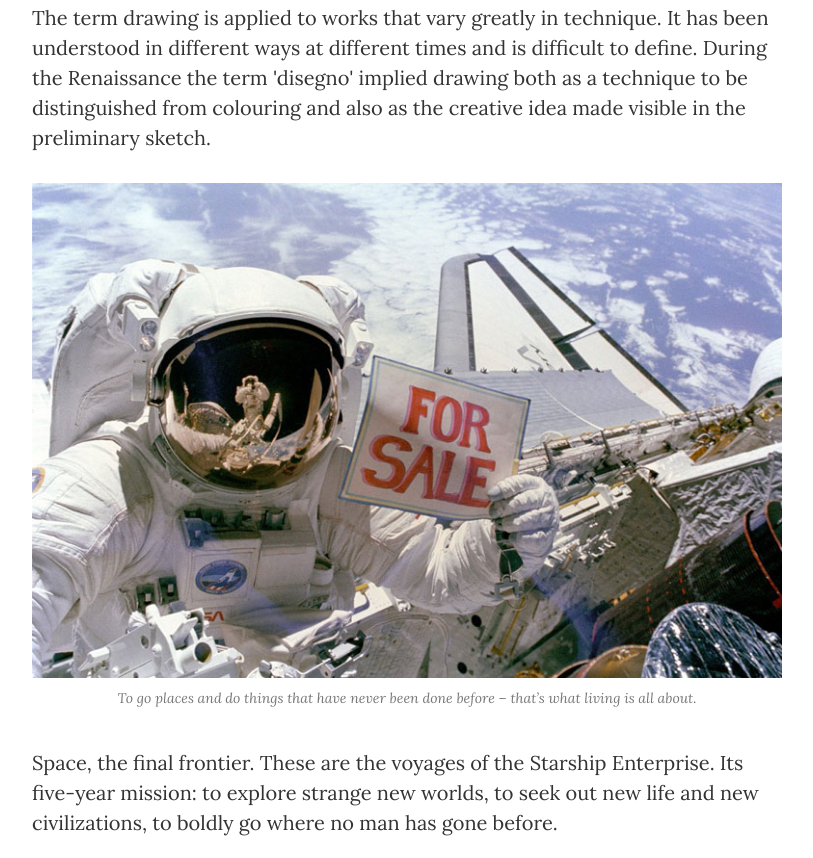
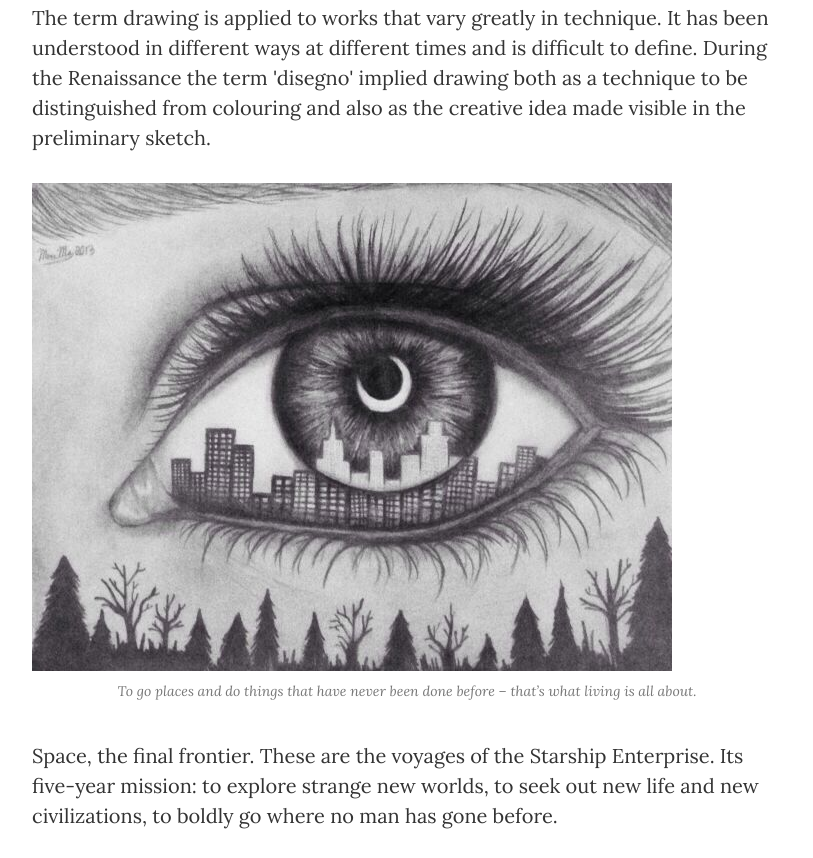
Before and after one commit to daphnetuliao/Blog.github.io, a website: page post.html in a window 1280 px wide. Shown: the part 674-1532 px from the top of the page, without its empty margins (233-1046 px from the left). Drawn offline with nearby package versions, Linux system fonts and the light colour scheme.

Commit message:
Update post.html

```diff
--- a/post.html
+++ b/post.html
@@ -89,7 +89,7 @@
             <div class="row">
                 <div class="col-lg-8 col-lg-offset-2 col-md-10 col-md-offset-1">
                     <p> The term drawing is applied to works that vary greatly in technique. It has been understood in different ways at different times and is difficult to define. During the Renaissance the term 'disegno' implied drawing both as a technique to be distinguished from colouring and also as the creative idea made visible in the preliminary sketch.</p>
-                        <img class="img-responsive" src="img/post-sample-image.jpg" alt="">
+                        <img class="img-responsive" src="704e2605ff5bbcc23cac69235e59db28.jpg" alt="">
 
                     <span class="caption text-muted">To go places and do things that have never been done before – that’s what living is all about.</span>
 
```
